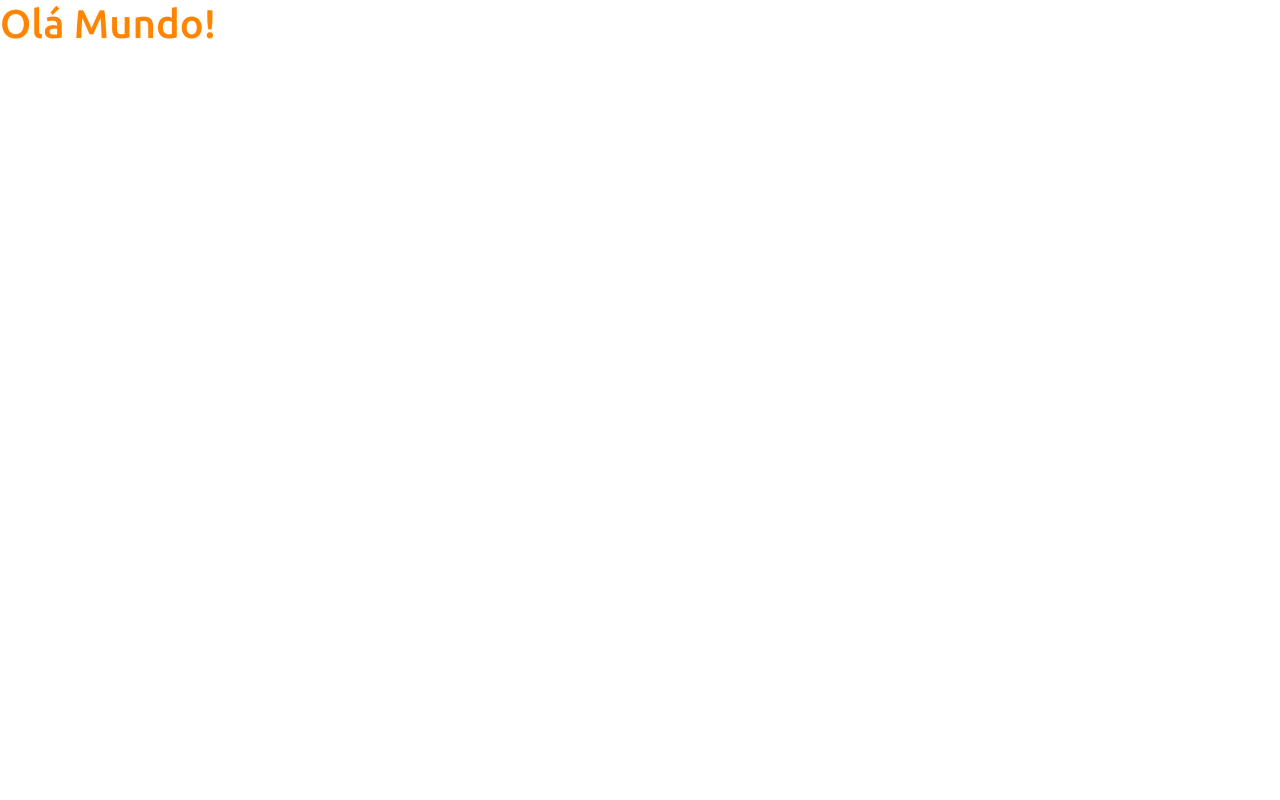
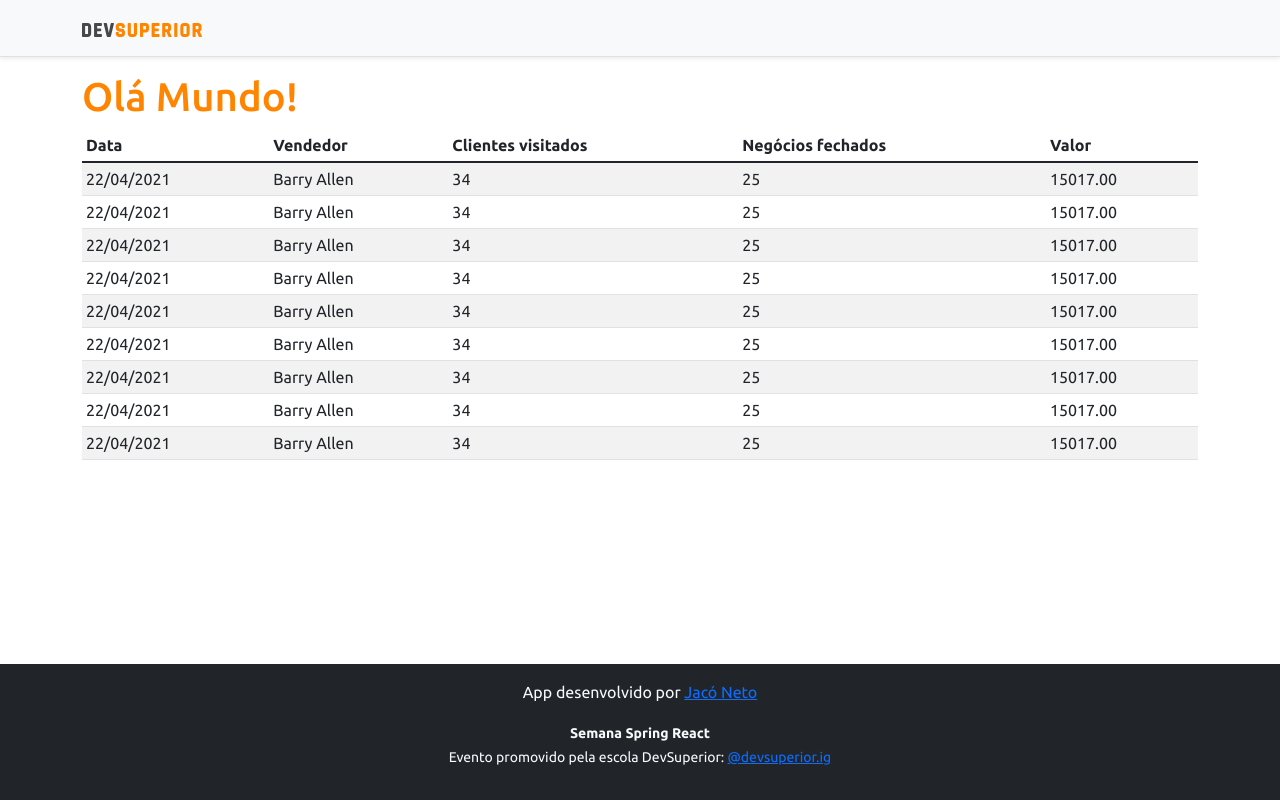
Before and after one commit to JacoNeto/SDS-Project, a React (Create React App) app in the folder frontend/: page / in a window 1280 px wide. Built offline with nearby package versions, Linux system fonts and the light colour scheme.

Commit message:
Basic static components

```diff
--- a/frontend/src/App.tsx
+++ b/frontend/src/App.tsx
@@ -1,8 +1,17 @@
+import DataTable from "components/data_table";
+import Footer from "components/footer";
+import NavBar from "components/nav_bar";
+
 function App() {
   return (
-    <div>
-      <h1 className="text-primary">Olá Mundo!</h1>
-    </div>
+    <>
+      <NavBar />
+      <div className="container">
+        <h1 className="text-primary">Olá Mundo!</h1>
+        <DataTable/>
+      </div>
+      <Footer/>
+    </>
   );
 }
 
--- /dev/null
+++ b/frontend/src/components/data_table/index.tsx
@@ -0,0 +1,84 @@
+function DataTable() {
+  return (
+    <div className="table-responsive">
+      <table className="table table-striped table-sm">
+        <thead>
+          <tr>
+            <th>Data</th>
+            <th>Vendedor</th>
+            <th>Clientes visitados</th>
+            <th>Negócios fechados</th>
+            <th>Valor</th>
+          </tr>
+        </thead>
+        <tbody>
+          <tr>
+            <td>22/04/2021</td>
+            <td>Barry Allen</td>
+            <td>34</td>
+            <td>25</td>
+            <td>15017.00</td>
+          </tr>
+          <tr>
+            <td>22/04/2021</td>
+            <td>Barry Allen</td>
+            <td>34</td>
+            <td>25</td>
+            <td>15017.00</td>
+          </tr>
+          <tr>
+            <td>22/04/2021</td>
+            <td>Barry Allen</td>
+            <td>34</td>
+            <td>25</td>
+            <td>15017.00</td>
+          </tr>
+          <tr>
+            <td>22/04/2021</td>
+            <td>Barry Allen</td>
+            <td>34</td>
+            <td>25</td>
+            <td>15017.00</td>
+          </tr>
+          <tr>
+            <td>22/04/2021</td>
+            <td>Barry Allen</td>
+            <td>34</td>
+            <td>25</td>
+            <td>15017.00</td>
+          </tr>
+          <tr>
+            <td>22/04/2021</td>
+            <td>Barry Allen</td>
+            <td>34</td>
+            <td>25</td>
+            <td>15017.00</td>
+          </tr>
+          <tr>
+            <td>22/04/2021</td>
+            <td>Barry Allen</td>
+            <td>34</td>
+            <td>25</td>
+            <td>15017.00</td>
+          </tr>
+          <tr>
+            <td>22/04/2021</td>
+            <td>Barry Allen</td>
+            <td>34</td>
+            <td>25</td>
+            <td>15017.00</td>
+          </tr>
+          <tr>
+            <td>22/04/2021</td>
+            <td>Barry Allen</td>
+            <td>34</td>
+            <td>25</td>
+            <td>15017.00</td>
+          </tr>
+        </tbody>
+      </table>
+    </div>
+  );
+}
+
+export default DataTable;
--- /dev/null
+++ b/frontend/src/components/footer/index.tsx
@@ -0,0 +1,34 @@
+function Footer() {
+  return (
+    <footer className="footer mt-auto py-3 bg-dark">
+      <div className="container">
+        <p className="text-light">
+          App desenvolvido por{" "}
+          <a
+            href="https://github.com/JacoNeto"
+            target="_blank"
+            rel="noreferrer"
+          >
+            Jacó Neto
+          </a>
+        </p>
+        <p className="text-light">
+          <small>
+            <strong>Semana Spring React</strong>
+            <br />
+            Evento promovido pela escola DevSuperior:{" "}
+            <a
+              href="https://instagram.com/devsuperior.ig"
+              target="_blank"
+              rel="noreferrer"
+            >
+              @devsuperior.ig
+            </a>
+          </small>
+        </p>
+      </div>
+    </footer>
+  );
+}
+
+export default Footer;
--- /dev/null
+++ b/frontend/src/components/nav_bar/index.tsx
@@ -0,0 +1,15 @@
+import ImgDsDark from "assets/img/ds-dark.svg"
+
+function NavBar() {
+  return (
+    <div className="d-flex flex-column flex-md-row align-items-center p-3 px-md-4 mb-3 bg-light border-bottom shadow-sm">
+      <div className="container">
+        <nav className="my-2 my-md-0 mr-md-3">
+          <img src={ImgDsDark} alt="DevSuperior" width="120" />
+        </nav>
+      </div>
+    </div>
+  );
+}
+
+export default NavBar;
```
Also changed, not shown: frontend/src/assets/img/ds-dark.svg (added).
